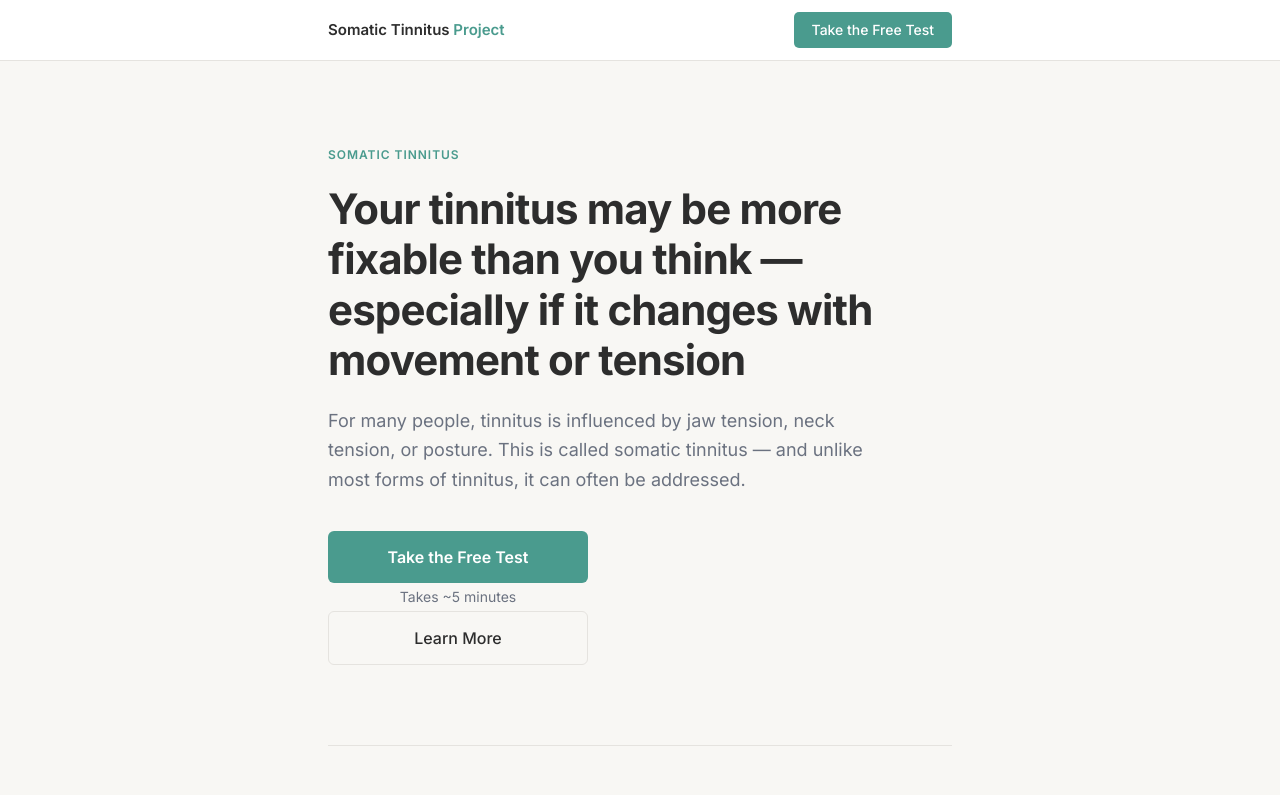
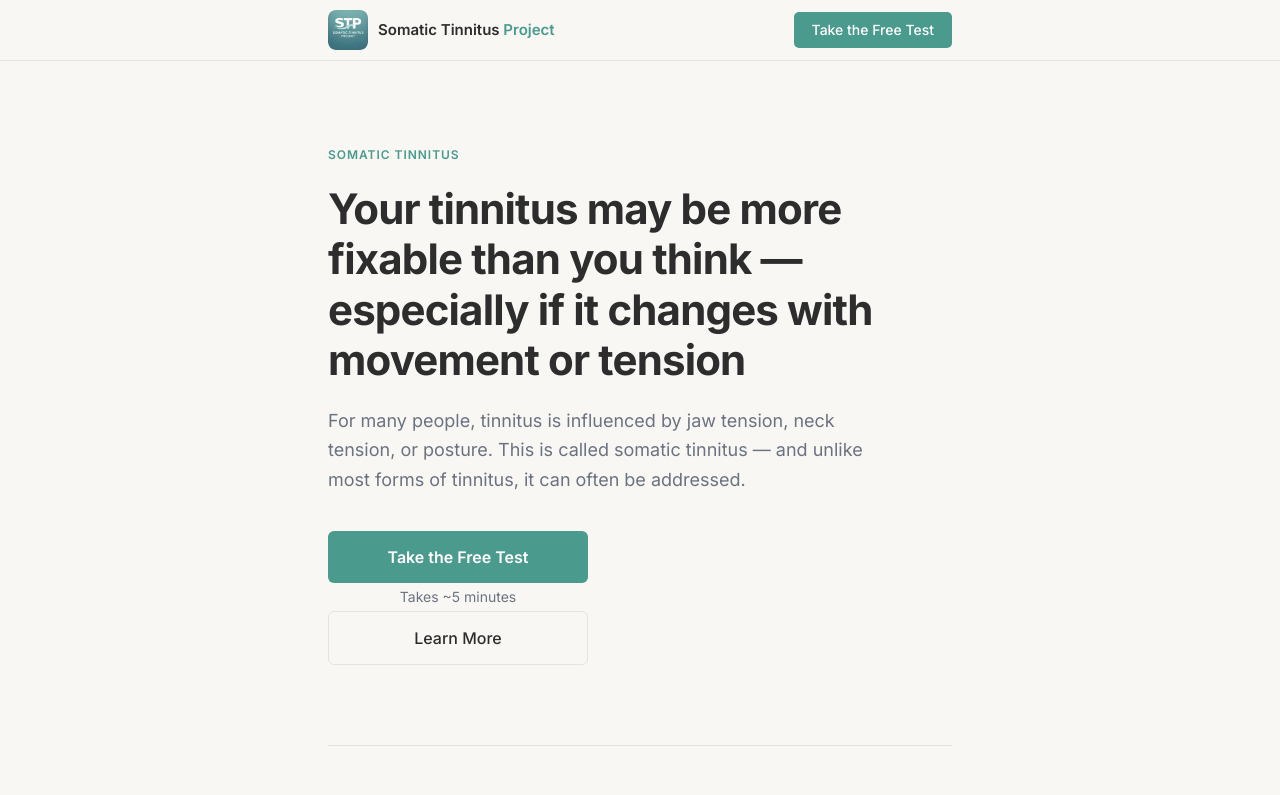
Before and after one commit to somatictinnitusproject/stp-v1, a Next.js app: page / in a window 1280 px wide. Shown: the top 795 px of the page. Built offline with nearby package versions, Linux system fonts and the light colour scheme.

Commit message:
added videos and logo

```diff
--- a/app/test/[question]/page.js
+++ b/app/test/[question]/page.js
@@ -207,7 +207,7 @@ export default function QuestionPage({ params }) {
         {/* Video — movement questions only */}
         {isMovement && (
           <div className="mb-6">
-            <VideoPlaceholder title={q.videoTitle} />
+            <VideoPlaceholder videoId={q.videoId} title={q.videoTitle} />
           </div>
         )}
 
--- a/components/Nav.js
+++ b/components/Nav.js
@@ -8,19 +8,25 @@
 */
 
 import Link from "next/link";
+import Image from "next/image";
 import NavCta from "@/components/NavCta";
 
 export default function Nav() {
   return (
-    <nav className="sticky top-0 z-50 bg-white border-b border-line">
+    <nav className="sticky top-0 z-50 bg-site border-b border-line">
       <div className="max-w-2xl mx-auto px-6 h-[60px] flex items-center justify-between">
-        {/* Logo */}
-        <Link
-          href="/"
-          className="text-[15px] font-semibold text-body hover:text-body no-underline"
-        >
-          Somatic Tinnitus{" "}
-          <span className="text-primary">Project</span>
+        {/* Logo + wordmark */}
+        <Link href="/" className="flex items-center gap-[10px] no-underline">
+          <Image
+            src="/logo.png"
+            alt="Somatic Tinnitus Project"
+            width={40}
+            height={40}
+            className="rounded-[8px]"
+          />
+          <span className="text-[15px] font-semibold text-body">
+            Somatic Tinnitus <span className="text-primary">Project</span>
+          </span>
         </Link>
 
         {/* Right slot — conditionally rendered based on current page */}
--- a/components/VideoPlaceholder.js
+++ b/components/VideoPlaceholder.js
@@ -1,27 +1,47 @@
 /*
-  VideoPlaceholder — shown in all video slots until filming is complete.
-  Dark container with a gradient background, centred play button icon,
-  and the video title at the bottom.
+  VideoPlaceholder — renders a YouTube Shorts embed when a real videoId is
+  provided, or falls back to a dark placeholder card for any remaining slots.
 
   Props:
-    title  — label shown at the bottom of the placeholder
-    large  — boolean, uses a larger play button (for the intro screen)
+    videoId — YouTube video ID string (e.g. "abc123"). If absent or starts
+              with "PLACEHOLDER", shows the placeholder card instead.
+    title   — label shown on the placeholder card (not shown when video is live)
+    large   — boolean, makes the placeholder play button larger (intro screen)
+
+  Shorts are 9:16 portrait. The embed is capped at 320px wide and centred so
+  it looks natural on both mobile and desktop without stretching.
 */
 
-export default function VideoPlaceholder({ title, large = false }) {
+export default function VideoPlaceholder({ videoId, title, large = false }) {
+  const isReal = videoId && !videoId.startsWith("PLACEHOLDER");
+
+  if (isReal) {
+    return (
+      // Portrait container — 9:16 ratio, max 320px wide, centred
+      <div className="mx-auto w-full max-w-[320px]">
+        <div className="relative w-full" style={{ paddingBottom: "177.78%" }}>
+          <iframe
+            className="absolute inset-0 w-full h-full rounded-[10px]"
+            src={`https://www.youtube.com/embed/${videoId}?rel=0&modestbranding=1`}
+            title={title ?? "Video demonstration"}
+            allow="accelerometer; autoplay; clipboard-write; encrypted-media; gyroscope; picture-in-picture"
+            allowFullScreen
+          />
+        </div>
+      </div>
+    );
+  }
+
+  // Fallback placeholder card
   return (
     <div className="relative w-full rounded-[10px] overflow-hidden bg-dark aspect-video flex items-center justify-center">
-      {/* Subtle directional gradient */}
       <div className="absolute inset-0 bg-gradient-to-br from-[#1e3a35] to-[#0d1f1c]" />
-
-      {/* Play button icon */}
       <div
         className={[
           "relative z-10 rounded-full bg-white/15 border border-white/20 flex items-center justify-center",
           large ? "w-14 h-14" : "w-11 h-11",
         ].join(" ")}
       >
-        {/* Triangle rendered with borders — pure CSS, no SVG needed */}
         <span
           className={[
             "block border-t-transparent border-b-transparent border-l-white ml-1",
@@ -31,8 +51,6 @@ export default function VideoPlaceholder({ title, large = false }) {
           ].join(" ")}
         />
       </div>
-
-      {/* Video label */}
       {title && (
         <span className="absolute bottom-3.5 left-[18px] z-10 text-[13px] text-white/60">
           {title}
--- a/config/videos.js
+++ b/config/videos.js
@@ -8,11 +8,11 @@
 */
 
 // Oliver's ~90-second introduction shown on the test intro screen
-export const INTRO_VIDEO = "PLACEHOLDER_INTRO";
+export const INTRO_VIDEO = "ny1kM1U6kuA";
 
 // Demonstration videos shown during each movement question
-export const M1_VIDEO = "PLACEHOLDER_M1"; // Jaw opening
-export const M2_VIDEO = "PLACEHOLDER_M2"; // Jaw side-to-side
-export const M3_VIDEO = "PLACEHOLDER_M3"; // Neck rotation
-export const M4_VIDEO = "PLACEHOLDER_M4"; // Neck extension
-export const M5_VIDEO = "PLACEHOLDER_M5"; // Shoulder shrug / pressure
+export const M1_VIDEO = "RyOvSjwTAa8"; // Jaw opening
+export const M2_VIDEO = "g-wb89GWEpo"; // Jaw protrusion
+export const M3_VIDEO = "wuLNStxgprg"; // Neck flexion
+export const M4_VIDEO = "AgEcfW2XgDI"; // Neck rotation
+export const M5_VIDEO = "j1z88cyT1U0"; // Chin retraction
```
Also changed, not shown: public/logo.png (added).
